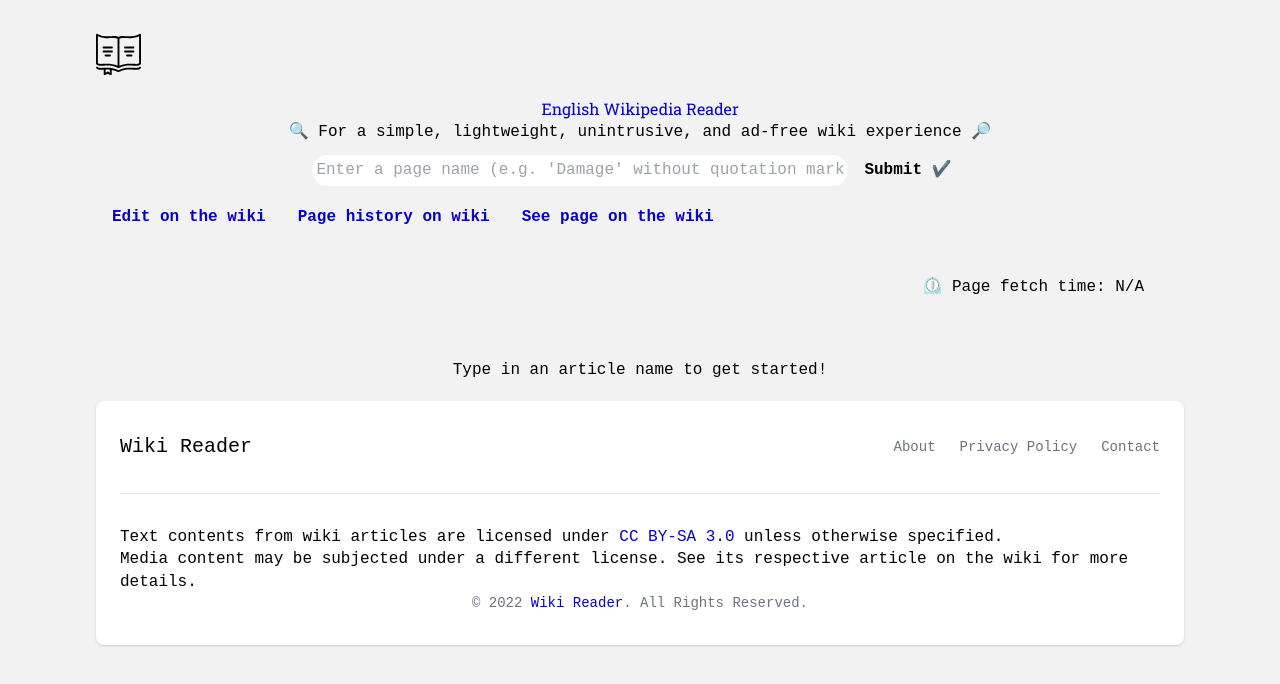
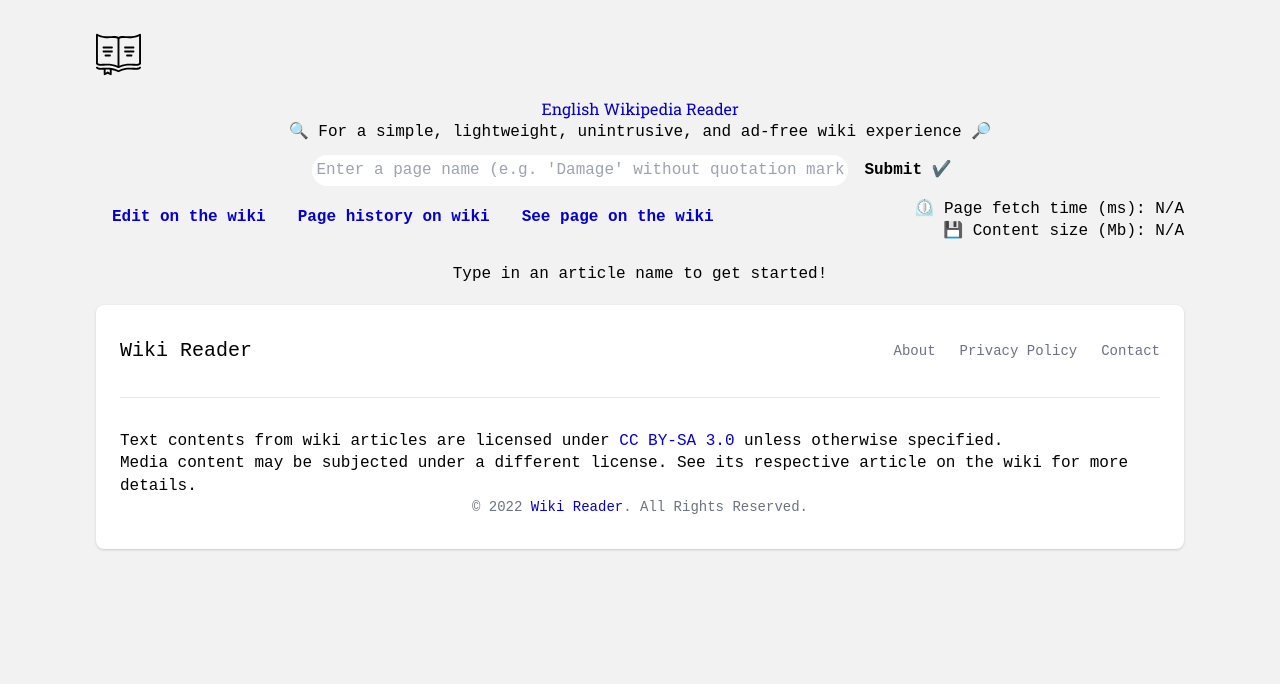
Before and after one commit to CephalonScientia/wiki-reader, a Nuxt app: page / in a window 1280 px wide. Shown: the top 684 px of the page. Built offline with nearby package versions, Linux system fonts and the light colour scheme.

Commit message:
Using flex containers to format elements

```diff
--- a/components/Navbar.vue
+++ b/components/Navbar.vue
@@ -10,18 +10,26 @@
       <input id="search-input" name="search" type="text" size="75" placeholder="Enter a page name (e.g. 'Damage' without quotation marks)">
       <button id="search-button" type="button">Submit ✔️</button>
     </form>
+    <div class="flex">
+      <div>
         <button id="edit-button" type="button">
           <a id="edit-button-link" target="_blank" rel="noopener noreferrer" title="Open link in new tab">Edit on the wiki</a>
         </button>
+      </div>
+      <div>
       <button id="history-button" type="button">
         <a id="history-button-link" target="_blank" rel="noopener noreferrer" title="Open link in new tab">Page history on wiki</a>
       </button>
+      </div>
+      <div>
       <button id="wiki-button" type="button">
         <a id="wiki-button-link" target="_blank" rel="noopener noreferrer" title="Open link in new tab">See page on the wiki</a>
       </button>
-    <div class="text-right p-10">
-      ⏲️ Page fetch time: <span id="elapsed-time">N/A</span><br />
-      <!--💾 Content size: <span id="article-size">N/A</span>-->
+      </div>
+      <div class="flex-grow text-right">
+        ⏲️ Page fetch time (ms): <span id="elapsed-time">N/A</span><br />
+        💾 Content size (Mb): <span id="article-size">N/A</span>
+      </div>
     </div>
   </div>
 </template>
```
Lines whose indentation alone changed are shown as unchanged.
